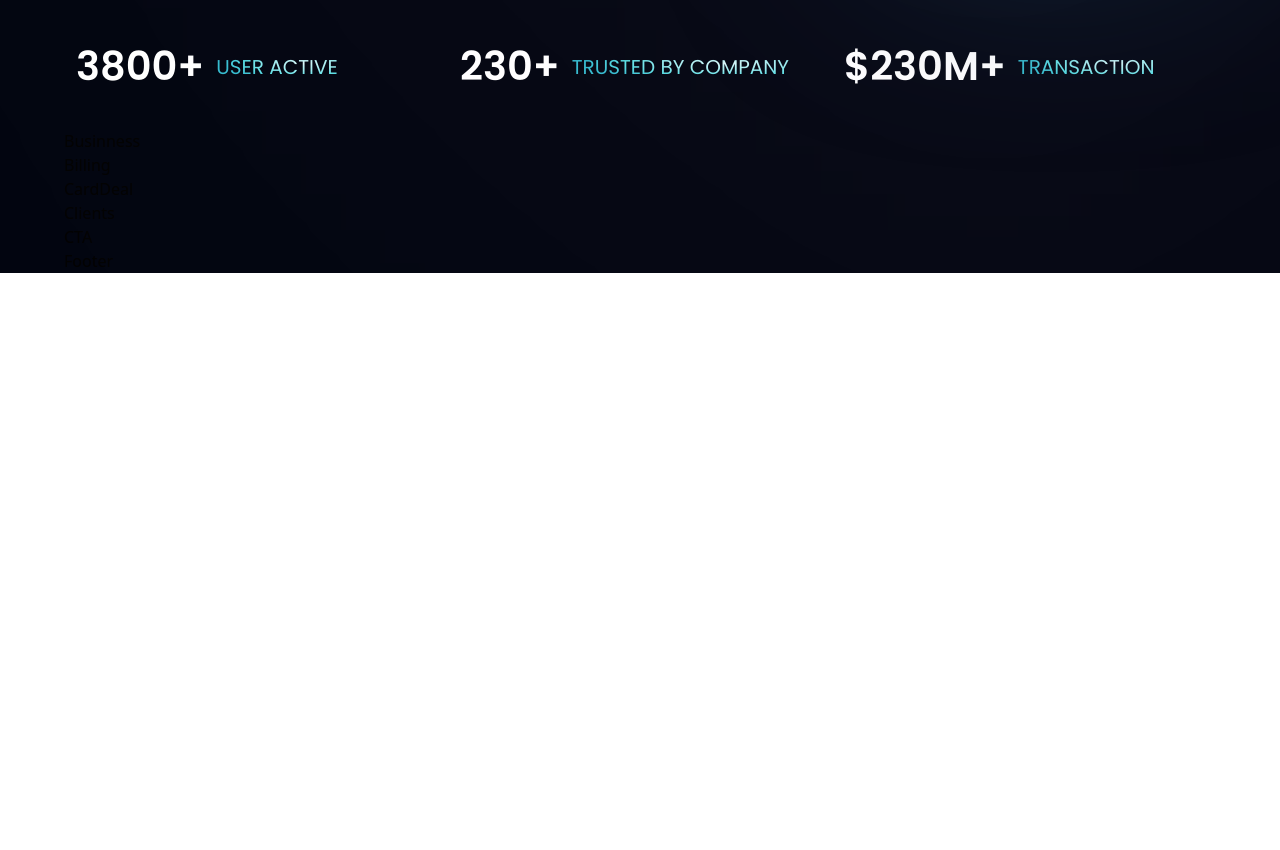
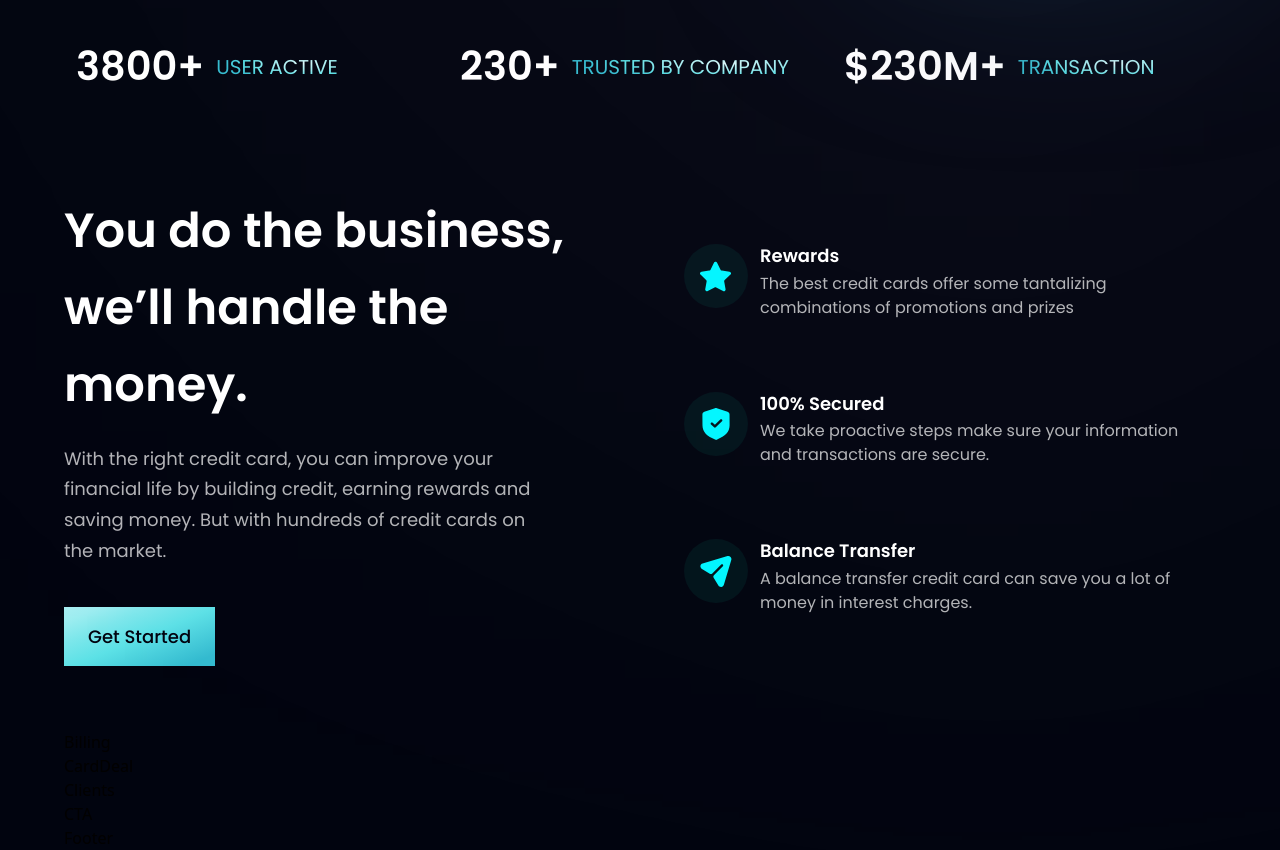
Before and after one commit to nhier17/bank-app, a React (Create React App) app: page / in a window 1280 px wide. Shown: the part 760-1610 px from the top of the page. Before the commit the page ends 1033 px from the top, so only its background shows below. Built offline with nearby package versions, Linux system fonts and the light colour scheme.

Commit message:
finished business component

```diff
--- a/src/components/Business.jsx
+++ b/src/components/Business.jsx
@@ -1,8 +1,45 @@
-import React from 'react'
+import { features } from "../constants";
+import styles, { layout } from "../style";
+import Button from "./Button";
+
+const FeatureCard = ({ icon, title, content, index }) => (
+  <div className={`flex flex-row p-6 rounded-[20px] ${index !== features.length - 1 ? "mb-6" : "mb-0"} feature-card`}>
+    <div className={`w-[64px] h-[64px] rounded-full ${styles.flexCenter} bg-dimBlue`}>
+      <img src={icon} alt="star" className="w-[50%] h-[50%] object-contain" />
+    </div>
+    <div className="flex-1 flex flex-col ml-3">
+      <h4 className="font-poppins font-semibold text-white text-[18px] leading-[23.4px] mb-1">
+        {title}
+      </h4>
+      <p className="font-poppins font-normal text-dimWhite text-[16px] leading-[24px]">
+        {content}
+      </p>
+    </div>
+  </div>
+);
+
 
 const Business = () => {
   return (
-    <div>Businness</div>
+    <section id="features" className={`${layout.section}`}>
+      <div className={`${layout.sectionInfo}`}>
+        <h2 className={`${styles.heading2}`}>
+        You do the business, <br className="sm:block hidden" /> we’ll handle
+        the money.
+        </h2>
+        <p className={`${styles.paragraph} max-w-[470px] mt-5`}>
+        With the right credit card, you can improve your financial life by
+        building credit, earning rewards and saving money. But with hundreds
+        of credit cards on the market.
+      </p>
+        <Button styles="mt-10" />
+      </div>
+      <div className={`${layout.sectionImg} flex-col`}>
+      {features.map((feature, index) => (
+        <FeatureCard key={feature.id} {...feature} index={index} />
+      ))}
+    </div>
+    </section>
   )
 }
 
--- a/src/components/Button.jsx
+++ b/src/components/Button.jsx
@@ -1,8 +1,12 @@
 import React from 'react'
 
-const Button = () => {
+const Button = ({ styles }) => {
   return (
-    <div>Button</div>
+    <div>
+      <button type="button" className={`py-4 px-6 bg-blue-gradient font-medium font-poppins text-[18px] text-primary outline-none ${styles}`}>
+      Get Started
+      </button>
+    </div>
   )
 }
 
```
